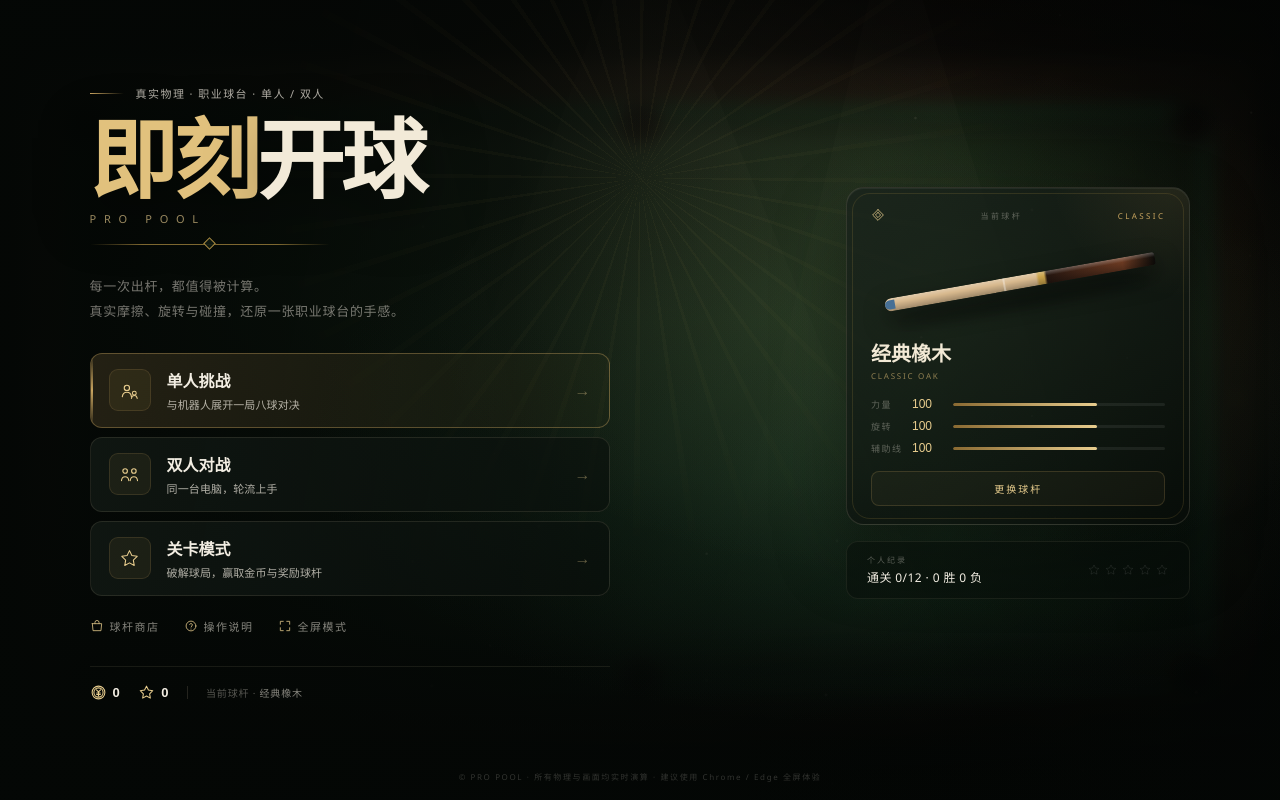
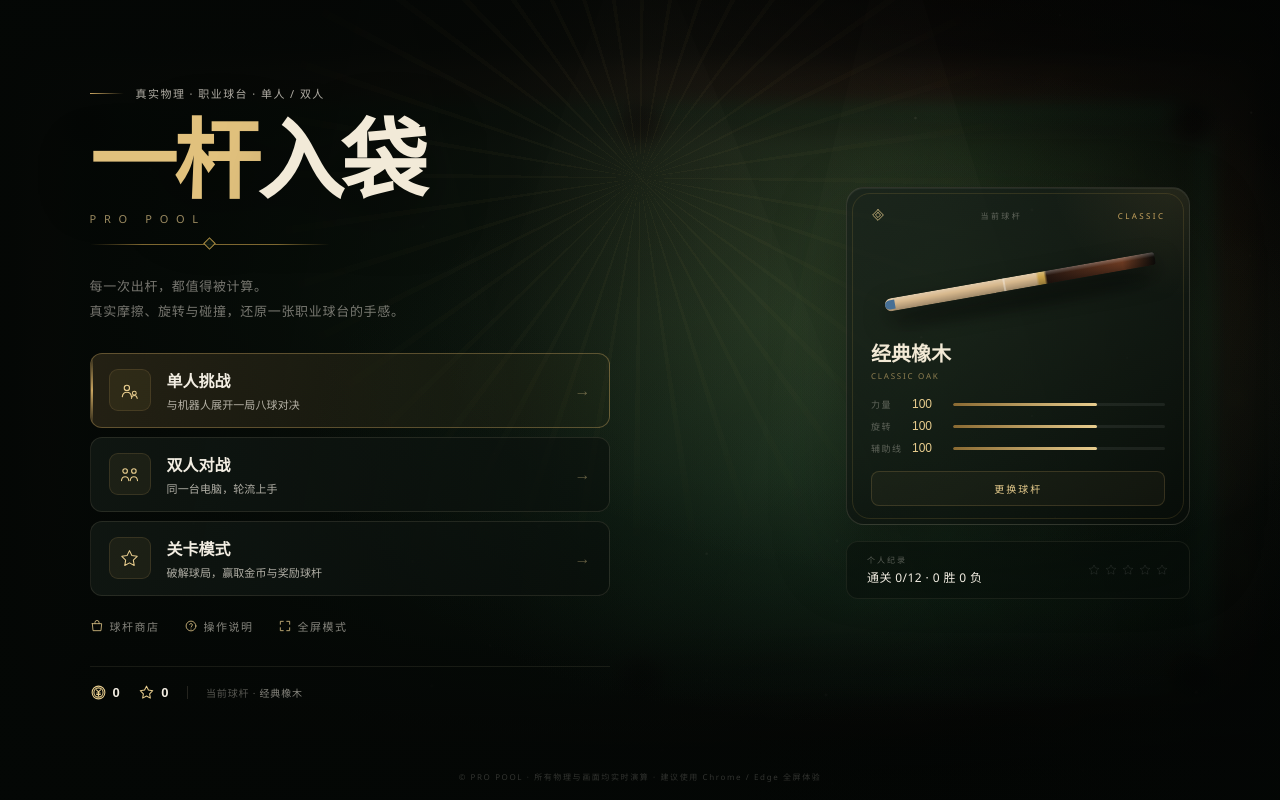
Before and after one commit to XingS117/pro-pool, a plain HTML site: page index.html in a window 1280 px wide. Drawn offline with Linux system fonts and the light colour scheme; animation ran at ten frames a second.

Commit message:
rename: 同步主标题「一杆入袋」到公开版

```diff
--- a/index.html
+++ b/index.html
@@ -217,7 +217,7 @@
       <div class="menu-inner">
         <div class="menu-main">
           <div class="eyebrow"><span class="eyebrow-line"></span>真实物理 · 职业球台 · 单人 / 双人</div>
-          <h1 class="game-title"><span>即刻</span>开球</h1>
+          <h1 class="game-title"><span>一杆</span>入袋</h1>
           <div class="title-en">P R O &nbsp; P O O L</div>
           <div class="deco-rule" aria-hidden="true"><i></i></div>
           <p class="tagline">每一次出杆，都值得被计算。<br>真实摩擦、旋转与碰撞，还原一张职业球台的手感。</p>
```
